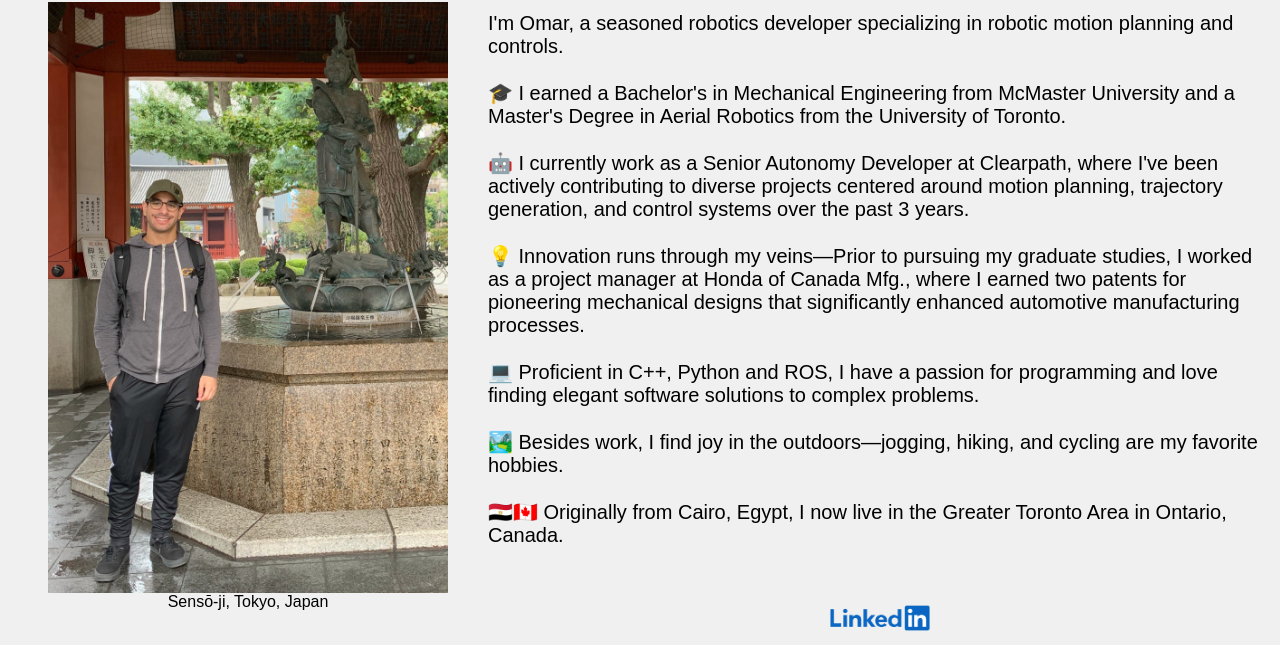
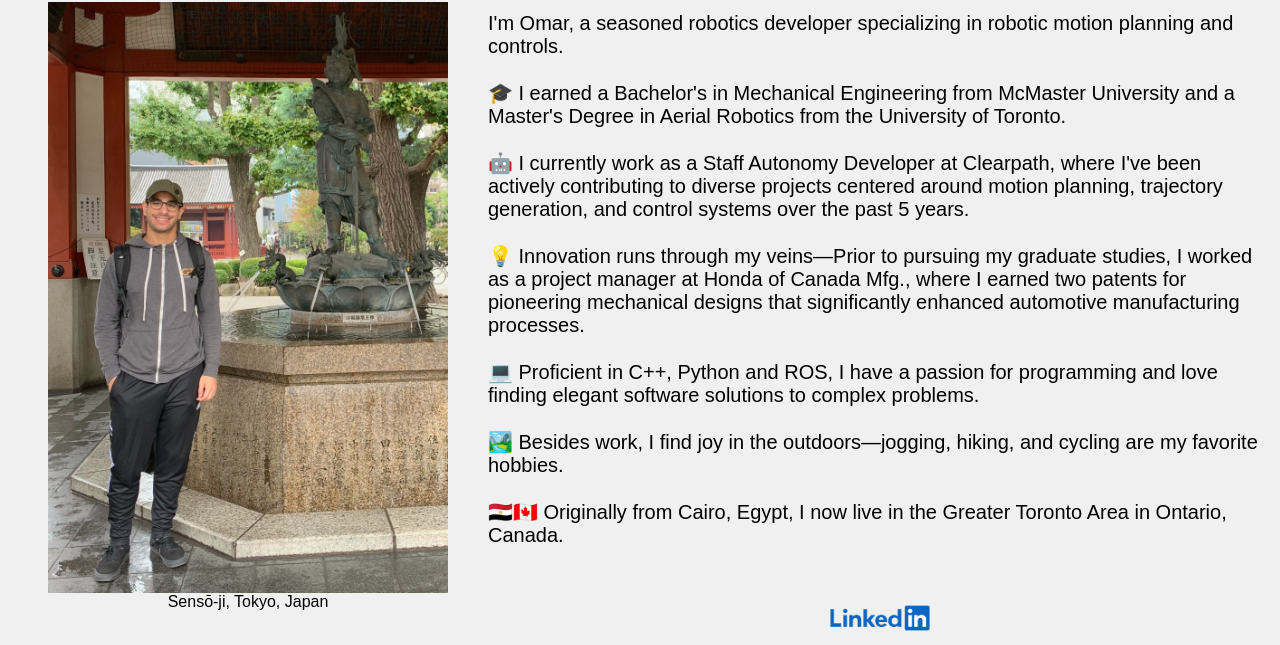
Before and after one commit to Omar-Elmofty/Portfolio, a Flask app: page / in a window 1280 px wide. Shown: the part 108-753 px from the top of the page. Run offline with Flask 3, Linux system fonts and the light colour scheme.

Commit message:
Add Knowledge Compendium Back

```diff
--- a/app.yaml
+++ b/app.yaml
@@ -12,7 +12,7 @@
 # See the License for the specific language governing permissions and
 # limitations under the License.
 
-runtime: python39
+runtime: python314
 instance_class: F1
 
 # Uncomment this section to specify resources.
--- a/templates/index.html
+++ b/templates/index.html
@@ -25,9 +25,9 @@
                 🎓 I earned a Bachelor's in Mechanical Engineering from McMaster University and a Master's Degree in
                 Aerial Robotics from the University of Toronto.<br><br>
 
-                🤖 I currently work as a Senior Autonomy Developer at Clearpath, where I've been actively contributing
+                🤖 I currently work as a Staff Autonomy Developer at Clearpath, where I've been actively contributing
                 to diverse projects centered around motion planning, trajectory generation, and control systems over the
-                past 3 years.<br><br>
+                past 5 years.<br><br>
 
                 💡 Innovation runs through my veins—Prior to pursuing my graduate studies, I worked as a project
                 manager at Honda of Canada Mfg., where I earned two patents for pioneering mechanical designs that
@@ -56,9 +56,9 @@
                         alt="Github Logo">
                 </a><br>
                 <a href="/patents" class="btn">Patents</a>
+                <!-- <div><br></div>
+                <a href="/personal_projects" class="btn">Personal Projects</a> -->
                 <div><br></div>
-                <!-- <a href="/personal_projects" class="btn">Personal Projects</a> -->
-                <!-- <div><br></div> -->
                 <a href="/knowledge_compendium" class="btn">Knowledge Compendium</a>
             </div>
         </div>
```
